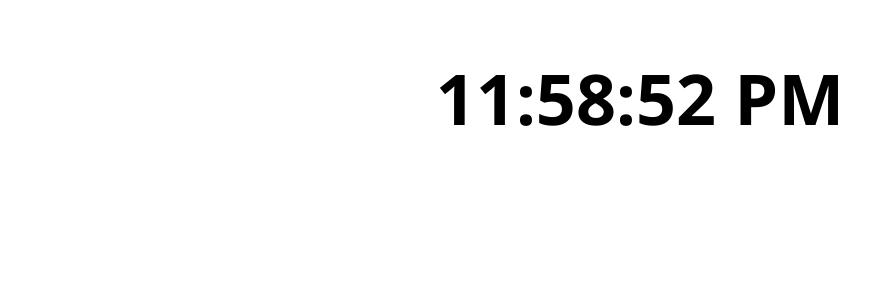
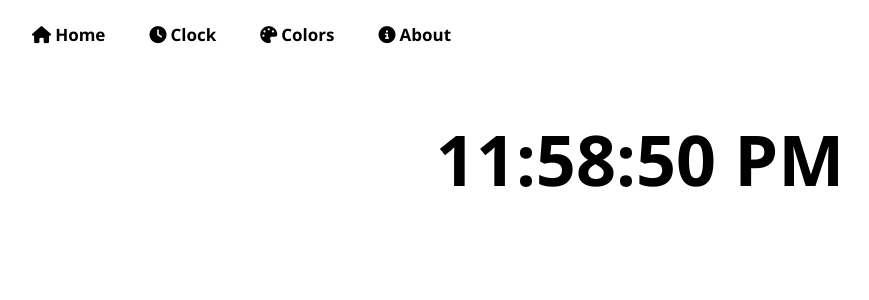
Before and after one commit to Sadman-123/Word_Counter, a React (Vite) app: page /clock in a window 1280 px wide. Shown: the top 300 px of the page, without its empty margins (0-869 px from the left). Built offline with nearby package versions, Linux system fonts and the light colour scheme.

Commit message:
fixed some nav

```diff
--- a/src/pages/Clock.jsx
+++ b/src/pages/Clock.jsx
@@ -1,5 +1,6 @@
 import React, { useState } from 'react'
 import '../CSS/style.css'
+import Nav from './Nav'
 const Clock = () => {
 const [time,settime]=useState("");
 let xx=()=>{
@@ -7,11 +8,14 @@ let xx=()=>{
 }
 setInterval(xx,1000);
   return (
+    <>
+    <Nav/>
     <div className='clk'>
         <h1>
             {time}
         </h1>
     </div>
+    </>
   )
 }
 export default Clock
--- a/src/pages/Color.jsx
+++ b/src/pages/Color.jsx
@@ -1,8 +1,11 @@
 import React, { useState } from 'react'
 import '../CSS/style.css'
+import Nav from './Nav'
 const Color = () => {
     const [clr,setclr]=useState("Color Code");
   return (
+    <>
+    <Nav/>
     <div className='clr'>
 <h1>Color Picker</h1>
 <div className="container">
@@ -17,6 +20,7 @@ const Color = () => {
 </div>
 </div>
     </div>
+    </>
   )
 }
 
--- a/src/pages/Nav.jsx
+++ b/src/pages/Nav.jsx
@@ -4,7 +4,7 @@ import { Link } from 'react-router-dom'
 const Nav = () => {
   return (
     <div className='navbar'>
-  <Link class="active" to="/">
+  <Link class="active" to="/home">
     <i class="fa-solid fa-house"></i>Home
     </Link>
   <Link to="/clock"><i class="fa-solid fa-clock">
```
